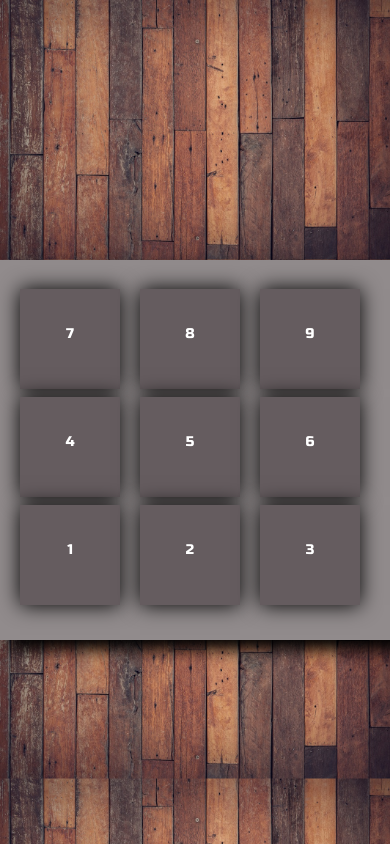
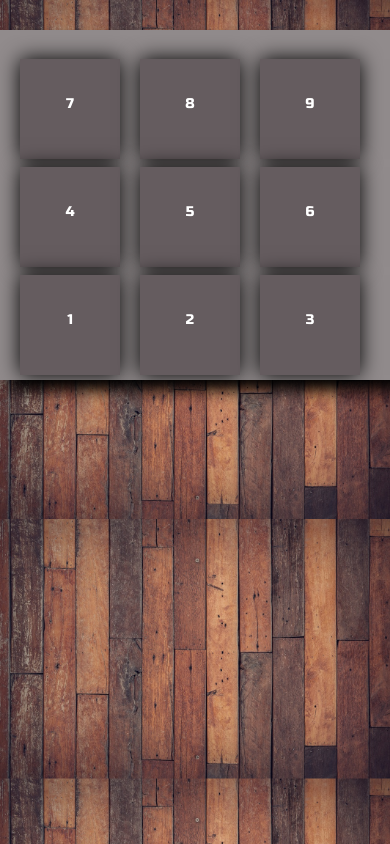
Before and after one commit to LukeHendrick/drum-machine, a React app: page / in a window 390 px wide. Shown: the top 844 px of the page. Built offline with nearby package versions, Linux system fonts and the light colour scheme.

Commit message:
Added min-width media query to handle smaller screens

```diff
--- a/src/app.css
+++ b/src/app.css
@@ -1,9 +1,9 @@
 .box {
   width: 68rem;
-  height: 38rem;
+  height: 35rem;
   background: #918b8c;
   margin: auto;
-  margin-top: 26rem;
+  margin-top: 15rem;
   box-shadow: 10px 10px 15px black;
 }
 .onTxt {
@@ -138,3 +138,8 @@ input[type=range]::-webkit-slider-thumb {
 input[type=range]:focus::-webkit-slider-runnable-track {
   background: #B6B6B6;
 }
+@media (max-width: 1300px) {
+  .box {
+    margin-top: 3rem;
+  }
+}
```
Also changed, not shown: 1 other file (tests, documents, lock files or other folders).
